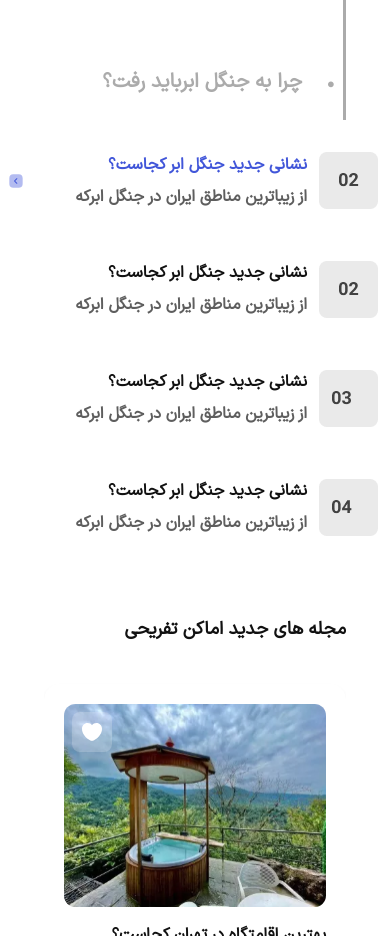
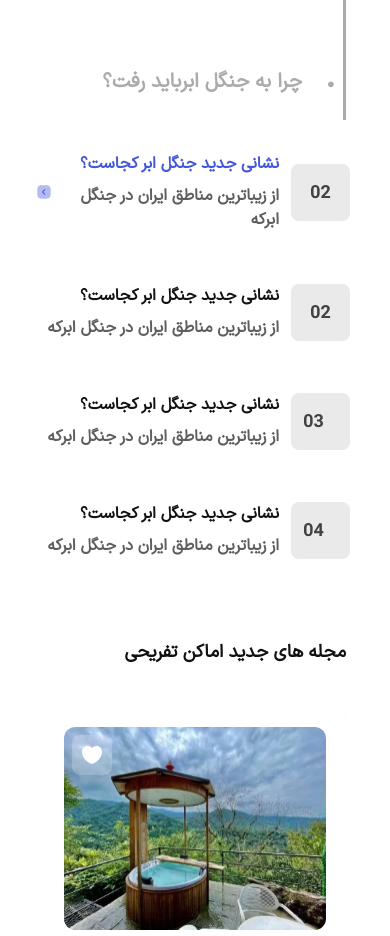
Before and after one commit to zainabmostajeran900/work-beta-project, a React app: page / in a window 390 px wide. Shown: the part 1500-2436 px from the top of the page. Built offline with nearby package versions, Linux system fonts and the light colour scheme; the HTML template or start-up script is replaced by a standard one.

Commit message:
remove padding

```diff
--- a/src/components/HotMagazine.tsx
+++ b/src/components/HotMagazine.tsx
@@ -65,11 +65,11 @@ export const HotMagazine: React.FC = () => {
             </div>
           </div>
         </div>
-        <div className="flex flex-col gap-y-5 items-center justify-center">
+        <div className="flex flex-col gap-y-5 items-center justify-center px-10">
           <div className="border-r-4 border-r-purple-100 p-1 rounded-xs hover:bg-gray-300 cursor-pointer">
-            <div className="bg-white px-10 py-3 md:p-3 rounded-lg flex justify-between items-center gap-x-3 w-[450px]">
+            <div className="bg-white px-17  py-3 md:p-3 rounded-lg flex justify-between items-center gap-x-3 w-[450px]">
               <div className="flex items-center justify-center gap-x-3">
-                <img  src="/Group 1818.png" alt="1" />
+                <img   src="/Group 1818.png" alt="1" />
                 <div className="flex flex-col gap-y-2">
                   <h3 className="text-purple-100 font-bold">
                     نشانی جدید جنگل ابر کجاست؟
@@ -88,7 +88,7 @@ export const HotMagazine: React.FC = () => {
           </div>
 
           <div className="border-r-4 border-gray-300 p-1 rounded-xs  hover:bg-gray-300 cursor-pointer">
-            <div className="bg-white px-10 py-3 md:p-3 rounded-lg flex gap-x-3 w-[450px]">
+            <div className="bg-white  px-17 py-3 md:p-3 rounded-lg flex gap-x-3 w-[450px]">
               <img src="/Group 1818.png" alt="2" />
               <div className="flex flex-col gap-y-2">
                 <h3 className="font-bold text-[#111111]">
@@ -101,7 +101,7 @@ export const HotMagazine: React.FC = () => {
             </div>
           </div>
           <div className="border-r-4 border-r-gray-300 p-1 rounded-xs hover:bg-gray-300 cursor-pointer">
-            <div className="bg-white px-10 py-3 md:p-3 rounded-lg flex gap-x-3 w-[450px]">
+            <div className="bg-white px-17  py-3 md:p-3 rounded-lg flex gap-x-3 w-[450px]">
               <img src="/Group 1845.png" alt="3" />
               <div className="flex flex-col gap-y-2">
                 <h3 className="font-bold text-[#111111]">
@@ -114,8 +114,8 @@ export const HotMagazine: React.FC = () => {
             </div>
           </div>
           <div className="border-r-4 border-r-gray-300 p-1 rounded-xs hover:bg-gray-300 cursor-pointer">
-            <div className="bg-white px-10 py-3 md:p-3 rounded-lg flex gap-x-3 w-[450px] ">
-              <img src="/Group 1784.png" alt="4" />
+            <div className="bg-white px-17 py-3 md:p-3 rounded-lg flex gap-x-3 w-[450px] ">
+              <img src="/Group 1784.png" className="" alt="4" />
               <div className="flex flex-col gap-y-2">
                 <h3 className="font-bold text-[#111111]">
                   نشانی جدید جنگل ابر کجاست؟
```
